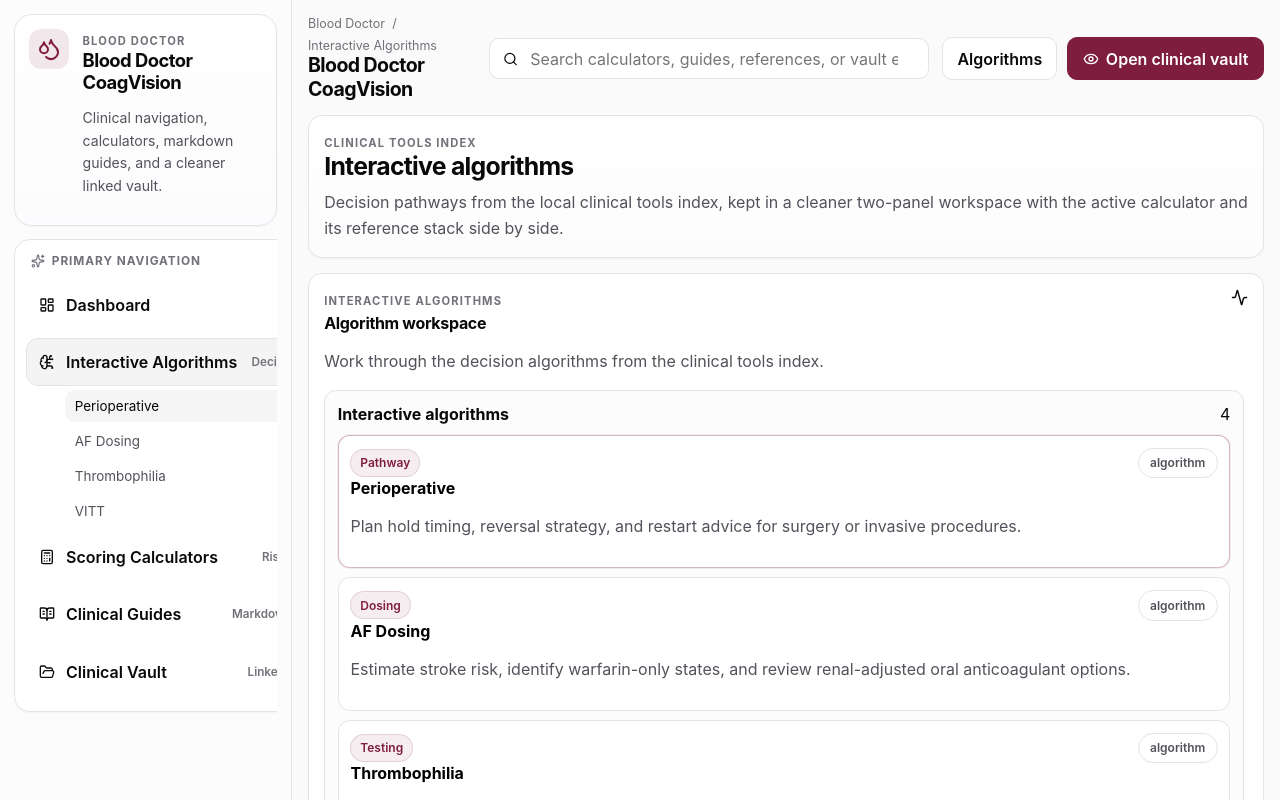
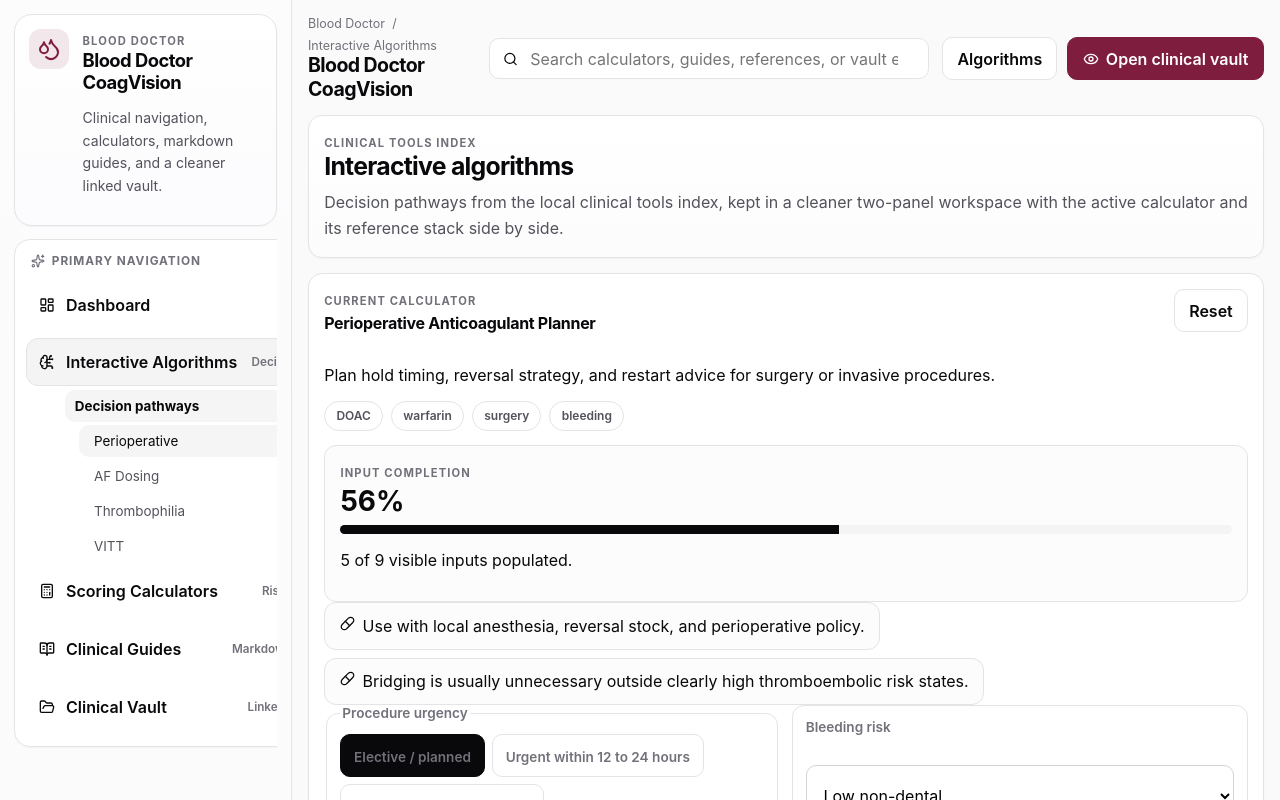
Before and after one commit to abdulmannan1974/blood-doctor-coagvision-site, a React (Vite) app: page /#dashboard in a window 1280 px wide. Both pictures are taken after a click on the button "Algorithms". Shown: the top 800 px of the page. Built offline with nearby package versions, Linux system fonts and the light colour scheme.

Commit message:
Move explorer into collapsible sidebar tree

```diff
--- a/src/App.jsx
+++ b/src/App.jsx
@@ -300,29 +300,6 @@ function AppLayout() {
     [searchableTools]
   );
 
-  const algorithmGroups = useMemo(
-    () => [
-      {
-        id: "algorithms",
-        label: "Interactive algorithms",
-        tools: algorithmTools,
-      },
-    ].filter((group) => group.tools.length),
-    [algorithmTools]
-  );
-
-  const scoreGroups = useMemo(
-    () =>
-      toolCategories
-        .filter((category) => category.id === "score" || category.id === "renal")
-        .map((category) => ({
-          ...category,
-          tools: scoreTools.filter((tool) => tool.category === category.id),
-        }))
-        .filter((group) => group.tools.length),
-    [scoreTools]
-  );
-
   const filteredGuides = useMemo(
     () =>
       guideLibrary.filter((guide) => {
@@ -619,11 +596,10 @@ function AppLayout() {
         activeToolId={activeToolId}
         activeGuideId={activeGuideId}
         activePdfId={activePdfId}
-        algorithmItems={tools.filter((tool) => tool.category === "algorithm")}
-        scoreItems={tools.filter((tool) => tool.category === "score" || tool.category === "renal")}
-        guideItems={guideLibrary}
-        vaultItems={vaultLibrary}
-        stats={stats}
+        algorithmItems={algorithmTools}
+        scoreItems={scoreTools}
+        guideItems={filteredGuides}
+        vaultItems={filteredVaultEntries}
         siteName={siteName}
       />
 
@@ -910,66 +886,7 @@ function AppLayout() {
             title={pageCopy[currentPage].title}
             description={pageCopy[currentPage].description}
           />
-          <section className="workspace-grid">
-            <div className="panel explorer-panel">
-              <div className="section-card-header">
-                <div>
-                  <span className="eyebrow">
-                    {currentPage === "algorithms" ? "Interactive algorithms" : "Scoring calculators"}
-                  </span>
-                  <h3>
-                    {currentPage === "algorithms" ? "Algorithm workspace" : "Scoring workspace"}
-                  </h3>
-                </div>
-                <Activity size={17} />
-              </div>
-
-              <p className="section-copy">
-                {currentPage === "algorithms"
-                  ? "Work through the decision algorithms from the clinical tools index."
-                  : "Use the scoring and renal calculators from the clinical tools index with the reference stack beside the output."}
-              </p>
-
-              <div className="tool-group-list">
-                {(currentPage === "algorithms" ? algorithmGroups : scoreGroups).length ? (
-                  (currentPage === "algorithms" ? algorithmGroups : scoreGroups).map((group) => (
-                  <section key={group.id} className="tool-group-card">
-                    <div className="tool-group-header">
-                      <h4>{group.label}</h4>
-                      <span>{group.tools.length}</span>
-                    </div>
-
-                    <div className="tool-button-list">
-                      {group.tools.map((tool) => (
-                        <button
-                          key={tool.id}
-                          type="button"
-                          className={tool.id === activeTool?.id ? "tool-rail-card active" : "tool-rail-card"}
-                          onClick={() => {
-                            setActiveToolId(tool.id);
-                            setSidebarOpen(false);
-                          }}
-                        >
-                          <div className="tool-rail-top">
-                            <span className="badge">{tool.badge}</span>
-                            <span className="tool-rail-category">{tool.category}</span>
-                          </div>
-                          <strong>{tool.shortTitle}</strong>
-                          <p>{tool.blurb}</p>
-                        </button>
-                      ))}
-                    </div>
-                  </section>
-                  ))
-                ) : (
-                  <div className="empty-state left-aligned">
-                    <CircleAlert size={24} />
-                    <h4>No tools matched the current search.</h4>
-                  </div>
-                )}
-              </div>
-            </div>
-
+          <section className="focus-layout">
             <div className="studio-stack">
               <section className="panel active-tool-panel">
                 {activeTool ? (
@@ -1039,7 +956,12 @@ function AppLayout() {
                         ))}
                     </div>
                   </>
-                ) : null}
+                ) : (
+                  <div className="empty-state left-aligned">
+                    <CircleAlert size={24} />
+                    <h4>No tools matched the current search.</h4>
+                  </div>
+                )}
               </section>
 
               <div className="insight-grid">
@@ -1084,47 +1006,7 @@ function AppLayout() {
             title={pageCopy.guides.title}
             description={pageCopy.guides.description}
           />
-          <section className="library-grid">
-            <div className="panel library-list-panel">
-              <div className="section-card-header">
-                <div>
-                  <span className="eyebrow">Guide library</span>
-                  <h3>Markdown knowledge base</h3>
-                </div>
-                <BookOpenText size={17} />
-              </div>
-
-              <p className="section-copy">
-                Every local markdown guide is indexed into a clean card library with topic labels,
-                evidence references, and one-click handoff into the companion clinical vault.
-              </p>
-
-              <div className="guide-list">
-                {filteredGuides.map((guide) => (
-                  <button
-                    key={guide.id}
-                    type="button"
-                    className={guide.id === activeGuide?.id ? "guide-card active" : "guide-card"}
-                    onClick={() => {
-                      setActiveGuideId(guide.id);
-                      if (guide.pdfId) {
-                        setActivePdfId(guide.pdfId);
-                      }
-                    }}
-                  >
-                    <div className="guide-card-top">
-                      <span className="badge soft">{guide.category}</span>
-                    </div>
-                    <h4>{guide.title}</h4>
-                    <p>{guide.excerpt}</p>
-                    {guide.pdfId ? (
-                      <span className="card-link-label">Vault companion available</span>
-                    ) : null}
-                  </button>
-                ))}
-              </div>
-            </div>
-
+          <section className="focus-layout">
             <div className="panel guide-detail-panel">
               {activeGuide ? (
                 <>
@@ -1241,7 +1123,12 @@ function AppLayout() {
                     </div>
                   ) : null}
                 </>
-              ) : null}
+              ) : (
+                <div className="empty-state left-aligned">
+                  <CircleAlert size={24} />
+                  <h4>No guides matched the current search.</h4>
+                </div>
+              )}
             </div>
           </section>
           </>
@@ -1254,41 +1141,7 @@ function AppLayout() {
             title={pageCopy.pdfs.title}
             description={pageCopy.pdfs.description}
           />
-          <section className="pdf-grid">
-            <div className="panel pdf-list-panel">
-              <div className="section-card-header">
-                <div>
-                  <span className="eyebrow">Clinical vault</span>
-                  <h3>Companion archive</h3>
-                </div>
-                <FolderOpen size={17} />
-              </div>
-
-              <p className="section-copy">
-                Vault entries are organized as clean companion records linked to the guide library, so navigation stays internal and the main reading flow remains on structured markdown pages.
-              </p>
-
-              <div className="pdf-list">
-                {filteredVaultEntries.map((guide) => (
-                  <button
-                    key={guide.id}
-                    type="button"
-                    className={guide.pdfId === activePdf?.id ? "pdf-card active" : "pdf-card"}
-                    onClick={() => {
-                      setActivePdfId(guide.pdfId);
-                      setActiveGuideId(guide.id);
-                    }}
-                  >
-                    <div className="pdf-card-top">
-                      <span className="badge soft">{guide.category}</span>
-                      <span>Vault entry</span>
-                    </div>
-                    <strong>{guide.title}</strong>
-                  </button>
-                ))}
-              </div>
-            </div>
-
+          <section className="focus-layout">
             <div className="panel pdf-viewer-panel">
               {activeVaultEntry ? (
                 <>
--- a/src/components/app-sidebar.jsx
+++ b/src/components/app-sidebar.jsx
@@ -1,6 +1,5 @@
 import { useEffect, useMemo, useState } from "react";
 import {
-  Activity,
   BookOpenText,
   BrainCircuit,
   Calculator,
@@ -14,7 +13,6 @@ import {
 import {
   Sidebar,
   SidebarContent,
-  SidebarFooter,
   SidebarGroup,
   SidebarGroupContent,
   SidebarGroupLabel,
@@ -27,6 +25,24 @@ import {
   SidebarSubmenuButton,
   useSidebar,
 } from "@/components/ui/sidebar";
+
+const toNodeId = (...values) =>
+  values
+    .filter(Boolean)
+    .join("-")
+    .toLowerCase()
+    .replace(/[^a-z0-9]+/g, "-")
+    .replace(/^-+|-+$/g, "");
+
+const groupByLabel = (items, getGroupLabel) =>
+  items.reduce((accumulator, item) => {
+    const label = getGroupLabel(item) || "General";
+    if (!accumulator[label]) {
+      accumulator[label] = [];
+    }
+    accumulator[label].push(item);
+    return accumulator;
+  }, {});
 
 const pageIconById = {
   dashboard: LayoutDashboard,
@@ -49,18 +65,31 @@ export function AppSidebar({
   scoreItems,
   guideItems,
   vaultItems,
-  stats,
   siteName,
 }) {
   const { setOpen } = useSidebar();
   const [expandedSection, setExpandedSection] = useState(currentPage);
+  const [expandedFolders, setExpandedFolders] = useState({});
 
   useEffect(() => {
     setExpandedSection(currentPage);
   }, [currentPage]);
 
+  const handleNavigate = (pageId) => {
+    onNavigate(pageId);
+    setOpen(false);
+  };
+
   const sidebarSections = useMemo(
-    () => ({
+    () => {
+      const scoreBuckets = {
+        "Scoring tools": scoreItems.filter((tool) => tool.category === "score"),
+        "Renal tools": scoreItems.filter((tool) => tool.category === "renal"),
+      };
+      const guideBuckets = groupByLabel(guideItems, (guide) => guide.category);
+      const vaultBuckets = groupByLabel(vaultItems, (entry) => entry.category);
+
+      return {
       dashboard: [
         {
           id: "dashboard-overview",
@@ -69,7 +98,11 @@ export function AppSidebar({
           active: currentPage === "dashboard",
         },
       ],
-      algorithms: algorithmItems.map((tool) => ({
+      algorithms: [
+        {
+          id: "algorithms-decision-pathways",
+          label: "Decision pathways",
+          children: algorithmItems.map((tool) => ({
             id: tool.id,
             label: tool.shortTitle,
             action: () => {
@@ -78,7 +111,14 @@ export function AppSidebar({
             },
             active: activeToolId === tool.id && currentPage === "algorithms",
           })),
-      scores: scoreItems.map((tool) => ({
+        },
+      ],
+      scores: Object.entries(scoreBuckets)
+        .filter(([, toolsInBucket]) => toolsInBucket.length)
+        .map(([label, toolsInBucket]) => ({
+          id: toNodeId("scores", label),
+          label,
+          children: toolsInBucket.map((tool) => ({
             id: tool.id,
             label: tool.shortTitle,
             action: () => {
@@ -87,7 +127,11 @@ export function AppSidebar({
             },
             active: activeToolId === tool.id && currentPage === "scores",
           })),
-      guides: guideItems.slice(0, 8).map((guide) => ({
+        })),
+      guides: Object.entries(guideBuckets).map(([label, guidesInBucket]) => ({
+        id: toNodeId("guides", label),
+        label,
+        children: guidesInBucket.map((guide) => ({
           id: guide.id,
           label: guide.title,
           action: () => {
@@ -96,7 +140,11 @@ export function AppSidebar({
           },
           active: activeGuideId === guide.id,
         })),
-      pdfs: vaultItems.slice(0, 8).map((guide) => ({
+      })),
+      pdfs: Object.entries(vaultBuckets).map(([label, vaultInBucket]) => ({
+        id: toNodeId("pdfs", label),
+        label,
+        children: vaultInBucket.map((guide) => ({
           id: guide.pdfId,
           label: guide.title,
           action: () => {
@@ -105,7 +153,9 @@ export function AppSidebar({
           },
           active: activePdfId === guide.pdfId,
         })),
-    }),
+      })),
+    };
+    },
     [
       activeGuideId,
       activePdfId,
@@ -122,15 +172,68 @@ export function AppSidebar({
     ]
   );
 
-  const handleNavigate = (pageId) => {
-    onNavigate(pageId);
-    setOpen(false);
-  };
+  useEffect(() => {
+    const nextExpandedFolders = {};
+    const currentNodes = sidebarSections[currentPage] ?? [];
+
+    currentNodes.forEach((node) => {
+      if (node.children?.some((child) => child.active)) {
+        nextExpandedFolders[node.id] = true;
+      }
+    });
+
+    setExpandedFolders((current) => ({
+      ...current,
+      ...nextExpandedFolders,
+    }));
+  }, [currentPage, sidebarSections]);
 
   const handlePagePress = (pageId) => {
     setExpandedSection(pageId);
     onNavigate(pageId);
   };
+
+  const toggleFolder = (folderId) => {
+    setExpandedFolders((current) => ({
+      ...current,
+      [folderId]: !current[folderId],
+    }));
+  };
+
+  const renderSidebarNodes = (pageId, nodes, depth = 0) =>
+    nodes.map((node) => {
+      const isFolder = Array.isArray(node.children) && node.children.length > 0;
+      const isExpanded = expandedFolders[node.id] ?? depth === 0;
+
+      if (isFolder) {
+        return (
+          <div key={`${pageId}-${node.id}`} className="sidebar-tree-node">
+            <SidebarSubmenuButton
+              className={`sidebar-folder-button depth-${depth}`}
+              active={node.children.some((child) => child.active)}
+              onClick={() => toggleFolder(node.id)}
+            >
+              <span>{node.label}</span>
+              {isExpanded ? <ChevronDown size={14} /> : <ChevronRight size={14} />}
+            </SidebarSubmenuButton>
+            <SidebarSubmenu className={`nested ${isExpanded ? "open" : "closed"}`}>
+              {renderSidebarNodes(pageId, node.children, depth + 1)}
+            </SidebarSubmenu>
+          </div>
+        );
+      }
+
+      return (
+        <SidebarSubmenuButton
+          key={`${pageId}-${node.id}`}
+          className={`sidebar-leaf-button depth-${depth}`}
+          active={node.active ?? false}
+          onClick={node.action ?? (() => handleNavigate(pageId))}
+        >
+          {node.label}
+        </SidebarSubmenuButton>
+      );
+    });
 
   return (
     <Sidebar>
@@ -181,15 +284,7 @@ export function AppSidebar({
                       </SidebarMenuMeta>
                     </SidebarMenuButton>
                     <SidebarSubmenu className={isExpanded ? "open" : "closed"}>
-                      {children.map((child) => (
-                        <SidebarSubmenuButton
-                          key={`${page.id}-${child.id}`}
-                          active={child.active ?? currentPage === page.id}
-                          onClick={child.action ?? (() => handleNavigate(page.id))}
-                        >
-                          {child.label}
-                        </SidebarSubmenuButton>
-                      ))}
+                      {renderSidebarNodes(page.id, children)}
                     </SidebarSubmenu>
                   </SidebarMenuItem>
                 );
@@ -198,31 +293,6 @@ export function AppSidebar({
           </SidebarGroupContent>
         </SidebarGroup>
       </SidebarContent>
-
-      <SidebarFooter>
-        <SidebarGroup className="sidebar-summary-group">
-          <SidebarGroupLabel>
-            <Activity size={14} />
-            Workspace summary
-          </SidebarGroupLabel>
-          <SidebarGroupContent>
-            <div className="sidebar-summary-card">
-              <div className="sidebar-summary-row">
-                <span>Live calculators</span>
-                <strong>{stats.tools}</strong>
-              </div>
-              <div className="sidebar-summary-row">
-                <span>Guides indexed</span>
-                <strong>{stats.guides}</strong>
-              </div>
-              <div className="sidebar-summary-row">
-                <span>Vault entries</span>
-                <strong>{stats.pdfs}</strong>
-              </div>
-            </div>
-          </SidebarGroupContent>
-        </SidebarGroup>
-      </SidebarFooter>
     </Sidebar>
   );
 }
--- a/src/styles.css
+++ b/src/styles.css
@@ -228,6 +228,32 @@ a {
   color: var(--foreground);
 }
 
+.sidebar-tree-node {
+  display: grid;
+  gap: 0.18rem;
+}
+
+.sidebar-folder-button,
+.sidebar-leaf-button {
+  display: flex;
+  align-items: center;
+  justify-content: space-between;
+  gap: 0.65rem;
+}
+
+.sidebar-folder-button.depth-0 {
+  font-weight: 700;
+  color: var(--foreground);
+}
+
+.sidebar-leaf-button.depth-1 {
+  padding-left: 0.85rem;
+}
+
+.sidebar-submenu.nested {
+  padding-left: 0.9rem;
+}
+
 .sidebar-quick-grid {
   gap: 0.5rem;
 }
@@ -887,6 +913,11 @@ a {
   align-items: start;
 }
 
+.focus-layout {
+  display: grid;
+  gap: 1rem;
+}
+
 .studio-stack,
 .library-list-panel,
 .guide-detail-panel,
```
Lines whose indentation alone changed are shown as unchanged.
